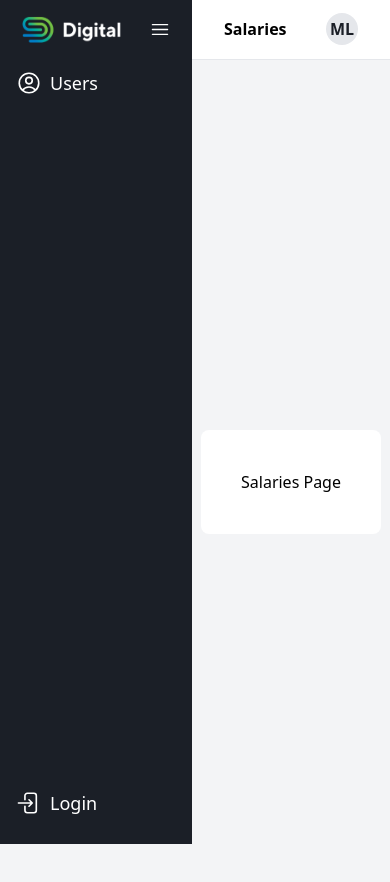
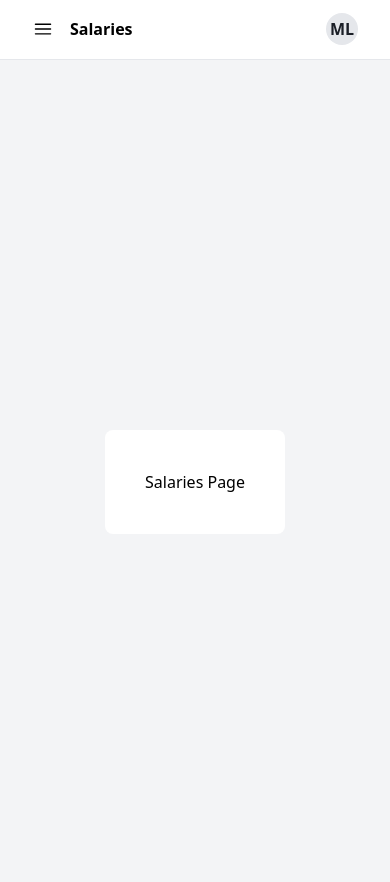
Before and after one commit to lausmma2/fe-dev-interview, a Nuxt app: page /salaries in a window 390 px wide. Shown: the top 882 px of the page. Built offline with nearby package versions, Linux system fonts and the light colour scheme.

Commit message:
feat: elements responsivity

```diff
--- a/components/Modal.vue
+++ b/components/Modal.vue
@@ -13,14 +13,15 @@
     tabindex="-1"
     aria-hidden="true"
     :class="{
-      'flex overflow-y-auto overflow-x-hidden fixed items-center justify-center z-50 w-full h-full top-0 left-0': true,
+      'flex overflow-y-auto overflow-x-hidden fixed items-center justify-center z-50 w-full h-screen top-0 left-0': true,
       hidden: !props.isOpened,
     }"
   >
     <!-- Background Overlay -->
     <div class="absolute inset-0 bg-black opacity-50" @click="onClose"></div>
+
     <div class="relative p-4 w-full max-w-2xl max-h-full items-center">
-      <div class="relative rounded-lg shadow bg-gray-200">
+      <div class="relative rounded-lg shadow bg-white">
         <!-- Header -->
         <div
           class="flex items-center justify-between p-4 md:p-5 border-b rounded-t border-gray-600"
@@ -35,8 +36,7 @@
             <img src="@/assets/icons/close-icon.svg" width="26" height="26" />
           </button>
         </div>
-        <!-- Body -->
-        <div class="p-4 md:p-5 space-y-4">
+        <div class="p-4 md:p-5 space-y-4 max-h-[70vh] overflow-y-auto">
           <slot />
         </div>
         <!-- Footer -->
--- a/components/PageWrapper.vue
+++ b/components/PageWrapper.vue
@@ -1,3 +1,5 @@
 <template>
-  <div class="h-screen flex p-8" :style="{ height: 'calc(100vh - 4rem)' }"><slot /></div>
+  <div class="h-screen flex p-8" :style="{ height: 'calc(100vh - 4rem)' }">
+    <slot />
+  </div>
 </template>
--- a/components/Table.vue
+++ b/components/Table.vue
@@ -12,7 +12,7 @@
 </script>
 
 <template>
-  <div class="relative overflow-x-auto shadow-md rounded-lg max-h-[80%]">
+  <div class="relative overflow-x-auto shadow-md rounded-lg max-h-screen max-w-full">
     <table class="w-full text-sm text-left">
       <!-- Table Header -->
       <thead class="text-md text-primary capitalize bg-gray-200">
--- /dev/null
+++ b/constants/paths.ts
@@ -0,0 +1,5 @@
+export const paths = {
+  users: '/users',
+  salaries: '/salaries',
+  login: '/login',
+};
--- a/layouts/default.vue
+++ b/layouts/default.vue
@@ -1,6 +1,7 @@
 <script setup lang="ts">
   import { reactive } from 'vue';
   import { useRoute } from 'vue-router';
+  import { paths } from '~/constants/paths';
 
   const route = useRoute();
 
@@ -26,33 +27,43 @@
 
   const jwtToken = useCookie('jwtToken');
 
+  const isMenuOpened = ref(false);
+
   const removeJwtToken = () => {
     jwtToken.value = null;
     navigateTo('/login');
+  };
+
+  const toggleMenu = () => {
+    isMenuOpened.value = !isMenuOpened.value;
   };
 </script>
 
 <template>
   <div class="flex-1 flex flex-col min-h-screen overflow-auto bg-gray-100">
     <div class="flex w-full">
-      <aside class="w-48 h-screen overflow-auto bg-primary py-4 px-2">
+      <aside v-if="isMenuOpened" class="w-48 h-screen overflow-auto bg-primary py-4 px-2">
         <nav>
-          <NuxtLink to="/" class="flex pb-4 justify-around">
-            <img src="@/assets/images/logo-ds.png" width="100" height="60" />
+          <div class="flex pb-4 justify-around">
+            <NuxtLink :to="paths.users">
+              <img src="@/assets/images/logo-ds.png" width="100" height="60" />
+            </NuxtLink>
             <img
               src="@/assets/icons/hamburger-icon.svg"
               width="22"
               height="22"
               style="filter: invert(1)"
+              class="cursor-pointer"
+              @click="toggleMenu"
             />
-          </NuxtLink>
+          </div>
           <div
             class="flex flex-col h-screen justify-between"
             :style="{ height: 'calc(100vh - 4.7rem)' }"
           >
             <div>
               <NuxtLink
-                to="/users"
+                :to="paths.users"
                 :class="{
                   'inline-flex w-full px-2 py-2.5 text-white rounded-md text-lg font-medium gap-2 hover:bg-gray-700': true,
                   'bg-gray-700 text-white': tabs.index === 1,
@@ -68,7 +79,7 @@
               </NuxtLink>
               <NuxtLink
                 v-if="jwtToken?.length"
-                to="/salaries"
+                :to="paths.salaries"
                 :class="{
                   'inline-flex w-full px-2 py-2.5 text-white rounded-md text-lg font-medium gap-2 hover:bg-gray-700': true,
                   'bg-gray-700': tabs.index === 2,
@@ -85,7 +96,7 @@
             </div>
             <NuxtLink
               v-if="!jwtToken?.length"
-              to="/login"
+              :to="paths.login"
               :class="{
                 'inline-flex w-full px-2 py-2.5 text-white rounded-md text-lg font-medium gap-2 hover:bg-gray-700': true,
                 'bg-gray-700': tabs.index === 3,
@@ -123,7 +134,17 @@
         <header
           class="border-b h-16 px-8 w-full flex items-center justify-between font-bold bg-white"
         >
-          <ModuleTitle />
+          <div class="flex gap-4">
+            <img
+              v-if="!isMenuOpened"
+              src="@/assets/icons/hamburger-icon.svg"
+              width="22"
+              height="22"
+              class="cursor-pointer"
+              @click="toggleMenu"
+            />
+            <ModuleTitle />
+          </div>
           <div
             class="flex items-center justify-center w-8 h-8 rounded-full bg-gray-200 text-primary font-bold text-md cursor-pointer"
           >
--- a/pages/index.vue
+++ /dev/null
@@ -1,8 +0,0 @@
-<script setup lang="ts">
-  import { setPageTitle } from '~/utils/pageTitle';
-  setPageTitle('Homepage');
-</script>
-
-<template>
-  <div class="h-screen flex justify-center items-center"></div>
-</template>
```
